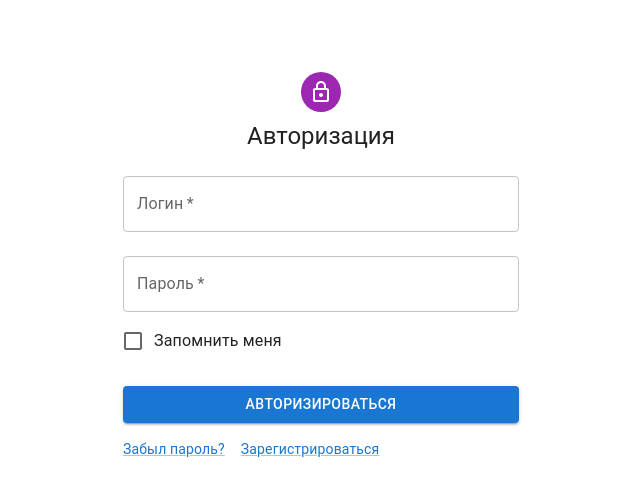
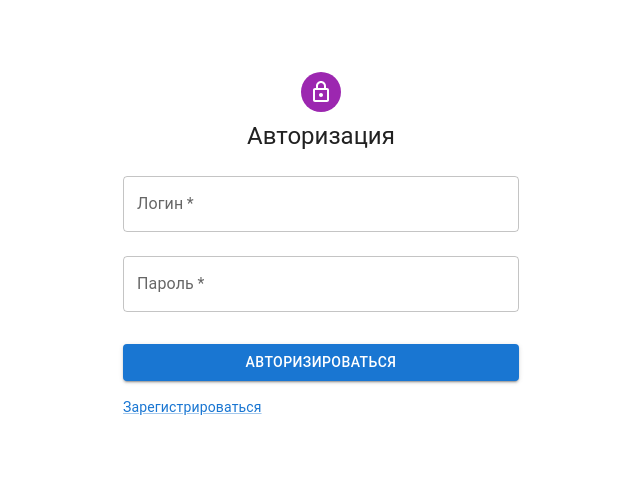
Before and after one commit to Gets1337/gemuru, a React (Vite) app in the folder frontend/: page /login in a window 1280 px wide. Shown: the top 496 px of the page, without its empty margins (319-959 px from the left). Built offline with nearby package versions, Linux system fonts and the light colour scheme.

Commit message:
удалил кнопку подтверждения и убрал забыли пароль

```diff
--- a/frontend/src/pages/SignIn/index.tsx
+++ b/frontend/src/pages/SignIn/index.tsx
@@ -56,7 +56,7 @@ export const SignInPage = () => {
         <Typography component="h1" variant="h5">
           Авторизация
         </Typography>
-        <Box component="form" noValidate sx={{ mt: 1 }}>
+        <Box component="form" minWidth="100%" noValidate sx={{ mt: 1 }}>
           <TextField
             margin="normal"
             required
@@ -76,10 +76,6 @@ export const SignInPage = () => {
             id="password"
             onChange={(e) => setPassword(e.target.value)}
           />
-          <FormControlLabel
-            control={<Checkbox value="remember" color="primary" />}
-            label="Запомнить меня"
-          />
           <Button
             type="submit"
             onClick={handleSubmit}
@@ -90,9 +86,6 @@ export const SignInPage = () => {
             Авторизироваться
           </Button>
           <Stack direction="row" spacing={2}>
-            <Link href="#" variant="body2">
-              Забыл пароль?
-            </Link>
             <Link href="/register" variant="body2">
               {'Зарегистрироваться'}
             </Link>
--- a/frontend/src/pages/SignOn/index.tsx
+++ b/frontend/src/pages/SignOn/index.tsx
@@ -3,8 +3,6 @@ import Avatar from '@mui/material/Avatar';
 import Button from '@mui/material/Button';
 import CssBaseline from '@mui/material/CssBaseline';
 import TextField from '@mui/material/TextField';
-import FormControlLabel from '@mui/material/FormControlLabel';
-import Checkbox from '@mui/material/Checkbox';
 import Link from '@mui/material/Link';
 import Stack from '@mui/material/Stack';
 import Box from '@mui/material/Box';
@@ -58,7 +56,7 @@ export const SignOnPage = () => {
         <Typography component="h1" variant="h5">
           Регистрация
         </Typography>
-        <Box component="form" noValidate sx={{ mt: 3 }}>
+        <Box component="form" minWidth="100%" noValidate sx={{ mt: 3 }}>
           <Stack spacing={2}>
             <TextField
               required
@@ -94,10 +92,6 @@ export const SignOnPage = () => {
               id="password"
               onChange={(e) => setpassword(e.target.value)}
             />
-            <FormControlLabel
-              control={<Checkbox value="allowExtraEmails" color="primary" />}
-              label="Я согласен со всеми условиями регистрации."
-            />
           </Stack>
           <Button
             type="submit"
```
Also changed, not shown: 1 other file (tests, documents, lock files or other folders).
